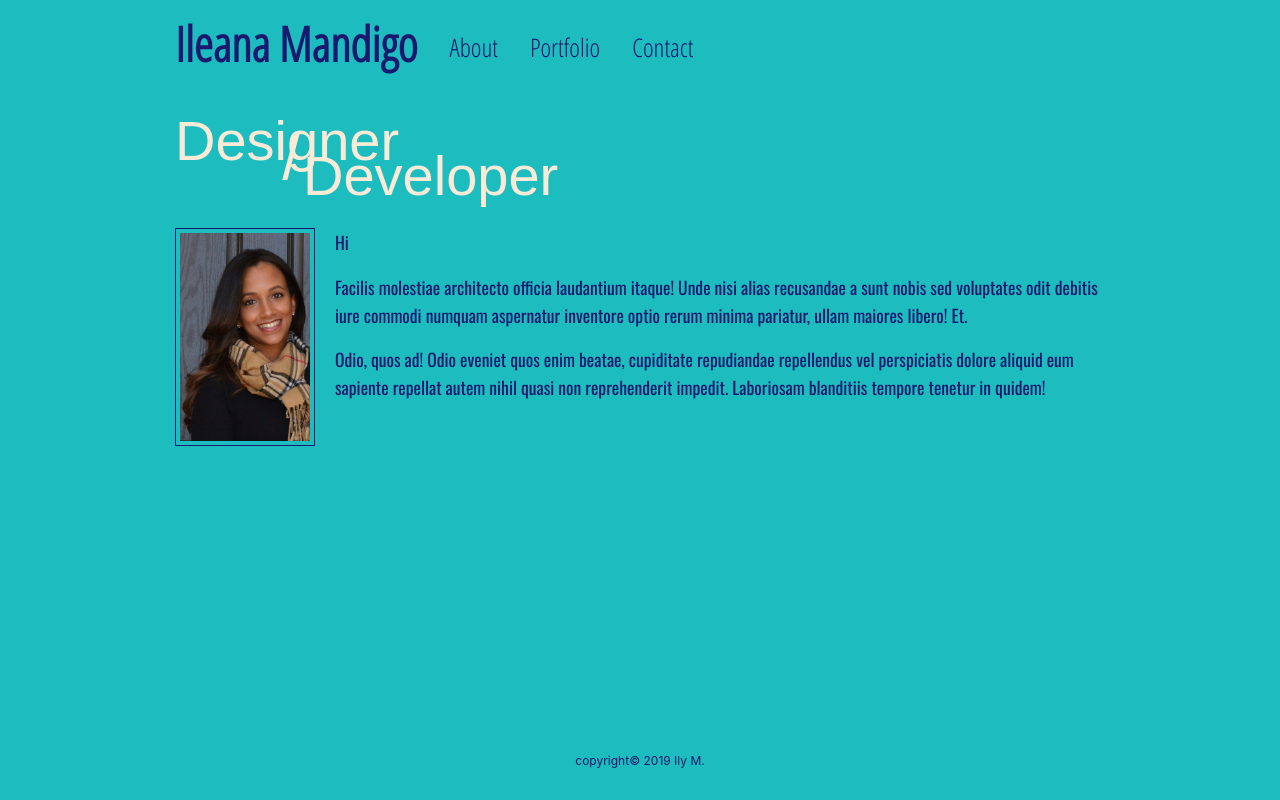
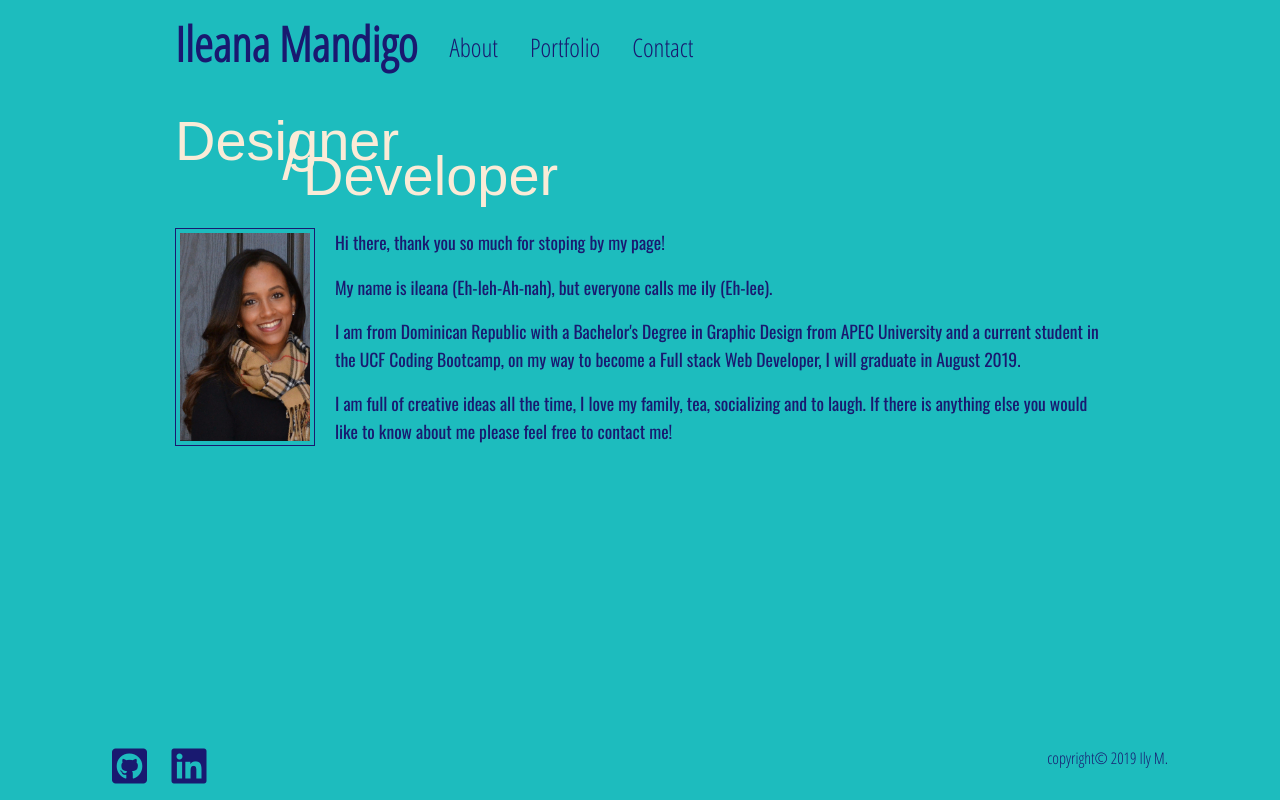
Before and after one commit to ilyrodriguez/bootstrap-portfolio, a plain HTML site: page index.html in a window 1280 px wide. Drawn offline with nearby package versions, Linux system fonts and the light colour scheme; a web font is replaced by a local one.

Commit message:
about me

```diff
--- a/css/stylebstrap.css
+++ b/css/stylebstrap.css
@@ -125,12 +125,25 @@ form {
 
 footer {
     position: fixed;
-    background: rgb(29, 188, 190);
+    /* background: rgb(29, 188, 190); */
     color: midnightblue;
     left: 0;
 	bottom: 0;
 	width: 100%;
-    padding: 30px;
-    font-size: 12px;
-	text-align: center;
+    padding: 12px;
+
 }
+.fab{
+    font-size: 40px;
+    margin-left: 20px;
+}
+
+.fa-github-square{
+    margin-left: 100px;
+}
+.foot{
+    font-family: 'Open Sans Condensed', sans-serif;
+    font-size: 16px;
+    float: right;
+    margin-right: 100px;
+}
--- a/index.html
+++ b/index.html
@@ -8,6 +8,9 @@
 <link href="https://fonts.googleapis.com/css?family=Wire+One" rel="stylesheet">
 <link href="https://fonts.googleapis.com/css?family=Open+Sans+Condensed:300" rel="stylesheet">
 <link href="https://fonts.googleapis.com/css?family=Oswald" rel="stylesheet">
+
+<!-- Icons -->
+<link rel="stylesheet" href="https://use.fontawesome.com/releases/v5.8.1/css/all.css" integrity="sha384-50oBUHEmvpQ+1lW4y57PTFmhCaXp0ML5d60M1M7uH2+nqUivzIebhndOJK28anvf" crossorigin="anonymous">
 
 <!-- Styles -->
     <link rel="stylesheet" href="https://stackpath.bootstrapcdn.com/bootstrap/4.3.1/css/bootstrap.min.css" integrity="sha384-ggOyR0iXCbMQv3Xipma34MD+dH/1fQ784/j6cY/iJTQUOhcWr7x9JvoRxT2MZw1T" crossorigin="anonymous">
@@ -50,16 +53,19 @@
         <img src="./images/IMG-20150504-WA0001.jpg" alt="Ileana" width="15%">
 
         <!--Content-->
-        <p>Hi</p>
-        <p>Facilis molestiae architecto officia laudantium itaque! Unde nisi alias recusandae a sunt nobis sed voluptates odit debitis iure commodi numquam aspernatur inventore optio rerum minima pariatur, ullam maiores libero! Et.</p>
-        <p>Odio, quos ad! Odio eveniet quos enim beatae, cupiditate repudiandae repellendus vel perspiciatis dolore aliquid eum sapiente repellat autem nihil quasi non reprehenderit impedit. Laboriosam blanditiis tempore tenetur in quidem!</p>
+        <p>Hi there, thank you so much for stoping by my page!</p>
+        <p>My name is ileana (Eh-leh-Ah-nah), but everyone calls me ily (Eh-lee).</P>
+          <p>I am from Dominican Republic with a Bachelor's Degree in Graphic Design from
+            APEC University and a current student in the UCF Coding Bootcamp, on my way to
+            become a Full stack Web Developer, I will graduate in August 2019.</p>
+        <p>I am full of creative ideas all the time, I love my family, tea, socializing and to laugh.
+            If there is anything else you would like to know about me please feel free to contact
+            me!</p>
     </div>
 </div>
 
 <!--FOOTER-->
-<footer>
-    copyright&copy; 2019 Ily M.
-</footer>
+<footer><i class="fab fa-github-square"></i> <i class="fab fa-linkedin"></i> <p class="foot">copyright&copy; 2019 Ily M.</p></footer>
 
 </body>
 </html>
```
Also changed, not shown: contact.html (+7 -5 lines), portfolio.html (+5 -3 lines), images/psychicgame.PNG.
